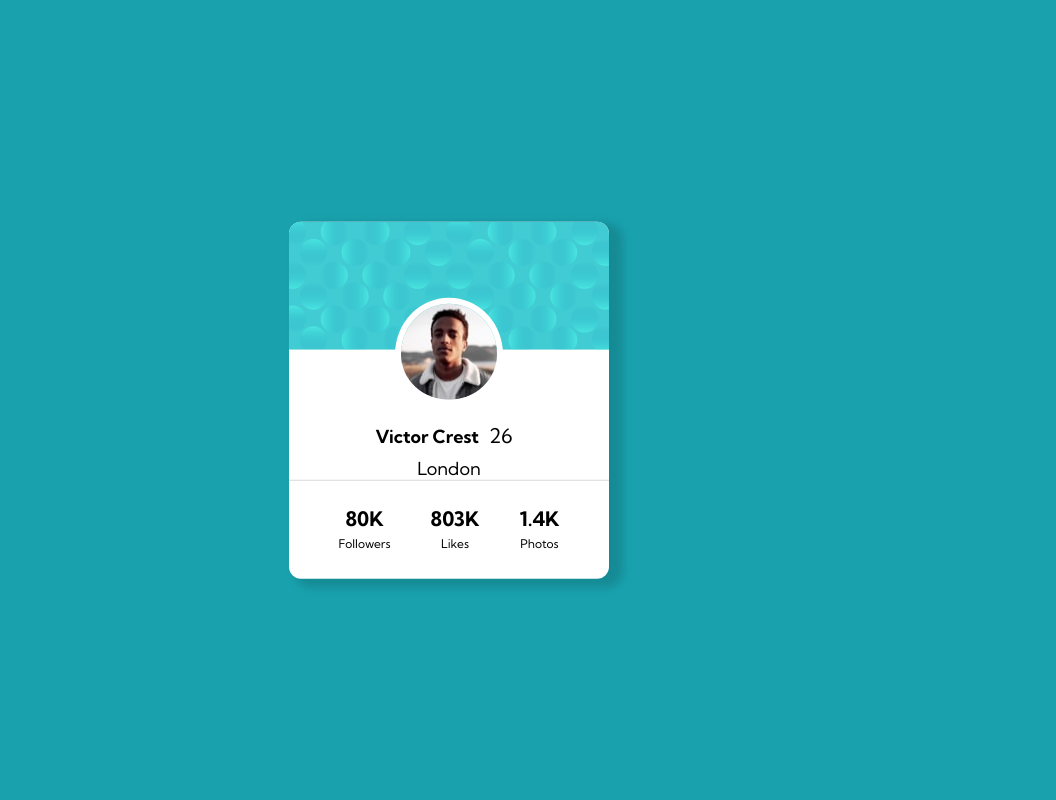
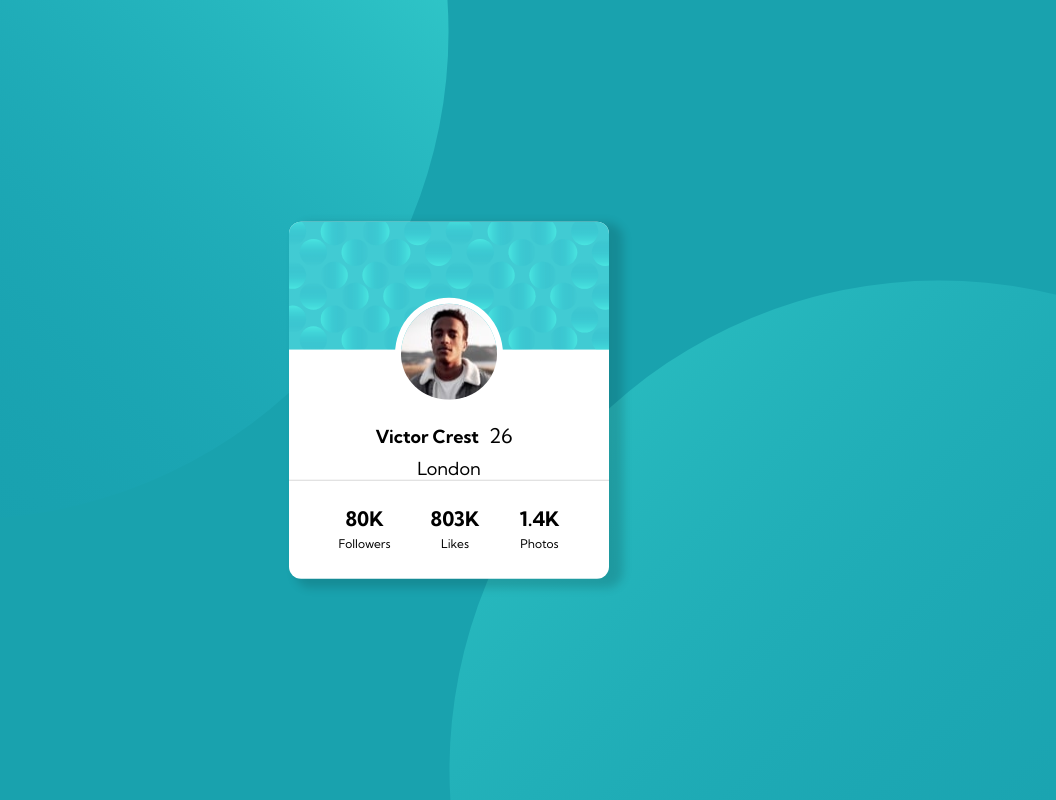
Before and after one commit to Nrupatungan/profile-card-component, a website: page index.html in a window 1280 px wide. Shown: the whole page, without its empty margins (191-1247 px from the left). Drawn offline with nearby package versions, Linux system fonts and the light colour scheme; files that its build step writes are made by us from their sources; the site is published under a folder, as on GitHub Pages, so addresses that start at the root find nothing; files whose address does not match are found by name.

Commit message:
Update _globals.scss

```diff
--- a/app/scss/_globals.scss
+++ b/app/scss/_globals.scss
@@ -8,7 +8,7 @@
 body{
     min-height: 100vh;
     position: relative;
-    background:url(/images/bg-pattern-top.svg), url(/images/bg-pattern-bottom.svg);
+    background:url(images/bg-pattern-top.svg), url(images/bg-pattern-bottom.svg);
     background-repeat: no-repeat, no-repeat;
     background-position: right 45vw bottom 35vh, left 45vw top 30vh;
     background-color: $Darkcyan;
```
